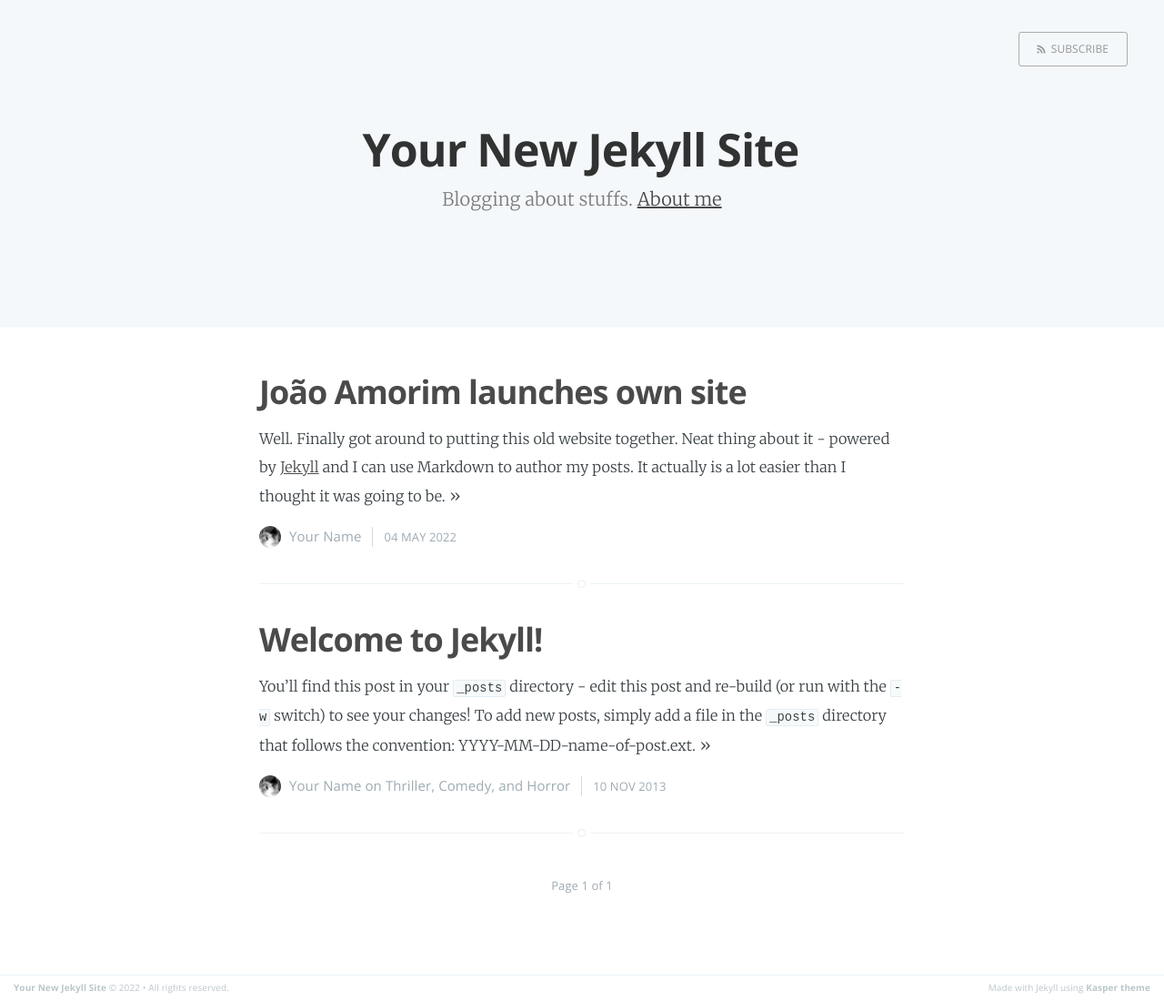
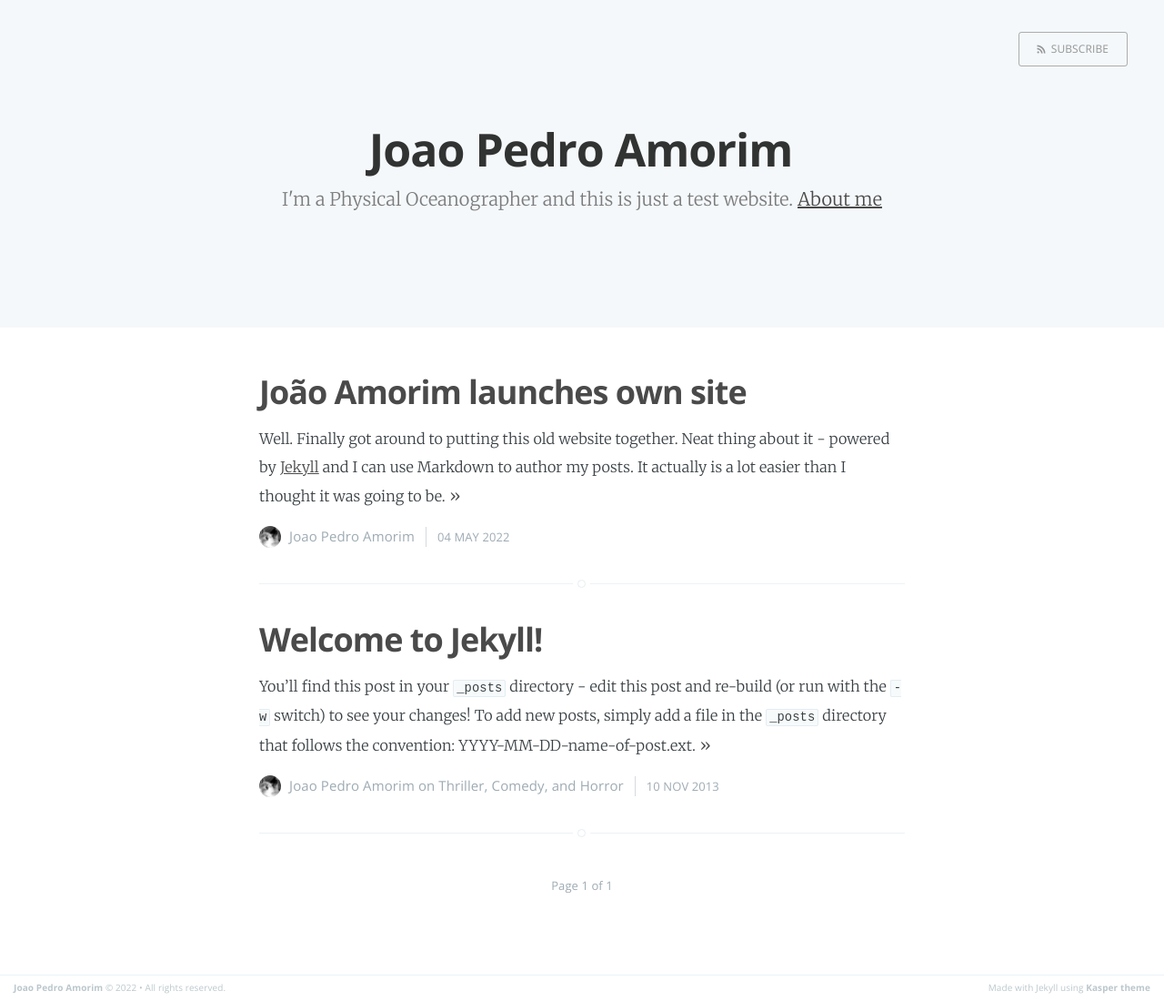
Before and after one commit to joaopedroamorim/joaopedroamorim.github.io, a Jekyll site: the page built from index.html, in a window 1280 px wide. Shown: the whole page at 91% size. Built offline with Jekyll 4.4.1, drawn with Linux system fonts in a browser that asks for light colours; the list of posts is cut into pages by our own code.

Commit message:
Update _config.yml

```diff
--- a/_config.yml
+++ b/_config.yml
@@ -1,5 +1,5 @@
-name: Your New Jekyll Site
-description: Blogging about stuffs
+name: Joao Pedro Amorim
+description: I'm a Physical Oceanographer and this is just a test website
 meta_description: "Your New Jekyll Site, Blogging about stuffs"
 
 markdown: kramdown
@@ -13,7 +13,7 @@ plugins: [jekyll-paginate]
 
 # Details for the RSS feed generator
 url: ""
-author: "Your Name"
+author: "Joao Pedro Amorim"
 
 # Disqus config
 disqus-shortname: ""
```
